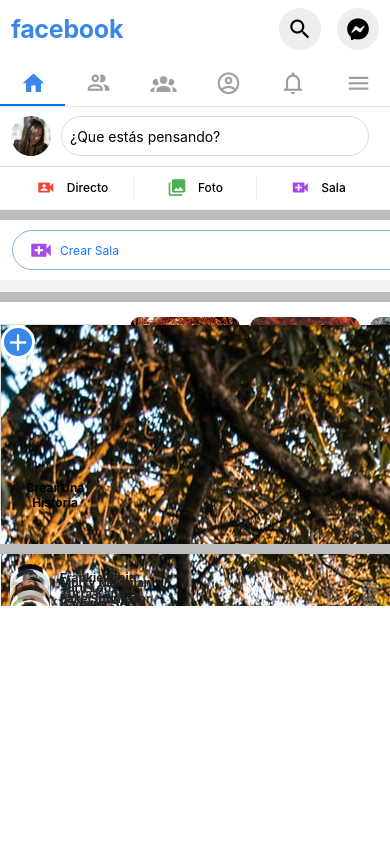
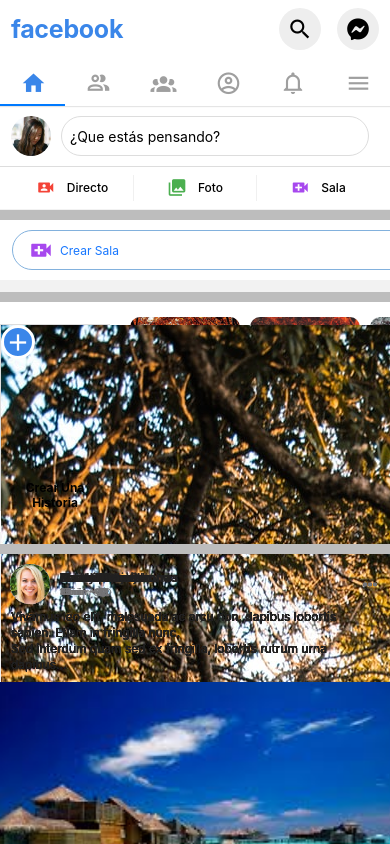
Before and after one commit to Aitor-bot/fake-facebook-react-native, a React Native app: screen /Home in a window 390 px wide. Built offline with nearby package versions, Linux system fonts and the light colour scheme.

Commit message:
Package error fix

```diff
--- a/App.js
+++ b/App.js
@@ -1,8 +1,9 @@
 import 'react-native-gesture-handler';
 import React from 'react';
 import { StatusBar, ScrollView } from 'react-native';
-
-import Header from './components/Header';
+import { NavigationContainer } from '@react-navigation/native';
+import { createMaterialTopTabNavigator } from '@react-navigation/material-top-tabs';
+import { MaterialCommunityIcons } from '@expo/vector-icons'
 
 import Home from './screens/Home';
 import Friends from './screens/Friends'
@@ -11,23 +12,20 @@ import Profile from './screens/Profile'
 import Notifications from './screens/Notifications'
 import Menu from './screens/Menu'
 
-import { NavigationContainer } from '@react-navigation/native';
-import { createMaterialTopTabNavigator } from '@react-navigation/material-top-tabs';
-import { MaterialCommunityIcons } from '@expo/vector-icons'
-
+import Header from './components/Header'
 
 const Tab = createMaterialTopTabNavigator()
 
 const App = () => {
-  return (
+  return(
     <>
     <StatusBar
       backgroundColor="#FFFFFF"
       barStyle='dark-content'
     />
-    <ScrollView>
+    <ScrollView contentContainerStyle={{flexGrow: 1}}>
       <Header />
-      <NavigationContainer>
+    <NavigationContainer>
       <Tab.Navigator
         screenOptions={({ route }) => ({
           swipeEnabled: true,
@@ -55,10 +53,8 @@ const App = () => {
       <Tab.Screen name='Menu' component={Menu} />
       </Tab.Navigator>
     </NavigationContainer>
-
     </ScrollView>
     </>
-    );
-  }
-
+  )
+}
 export default App
--- a/babel.config.js
+++ b/babel.config.js
@@ -2,5 +2,6 @@ module.exports = function(api) {
   api.cache(true);
   return {
     presets: ['babel-preset-expo'],
+    plugins: ['react-native-reanimated/plugin'],
   };
 };
--- a/package.json
+++ b/package.json
@@ -19,6 +19,7 @@
     "react-dom": "17.0.1",
     "react-native": "0.64.3",
     "react-native-gesture-handler": "~2.1.0",
+    "react-native-pager-view": "5.4.9",
     "react-native-reanimated": "~2.3.1",
     "react-native-safe-area-context": "3.3.2",
     "react-native-screens": "~3.10.1",
--- a/screens/Home.js
+++ b/screens/Home.js
@@ -1,22 +1,20 @@
 import React from 'react'
-import { Text } from 'react-native'
 import styled from 'styled-components/native'
 
+import ToolBar from '../components/ToolBar';
 import MainSeparator from '../components/MainSeparator';
-import ToolBar from '../components/ToolBar';
 import Users from '../components/Users';
 import Story from '../components/Story';
 import Post from '../components/Post';
 
-
-const View = styled.View`
+const View = styled.ScrollView`
     flex: 1;
 `;
 
 const Home = () => {
     return(
         <View>
-            <ToolBar/>
+            <ToolBar />
             <MainSeparator />
             <Users />
             <MainSeparator />
```
Also changed, not shown: 2 other files (tests, documents, lock files or other folders).
